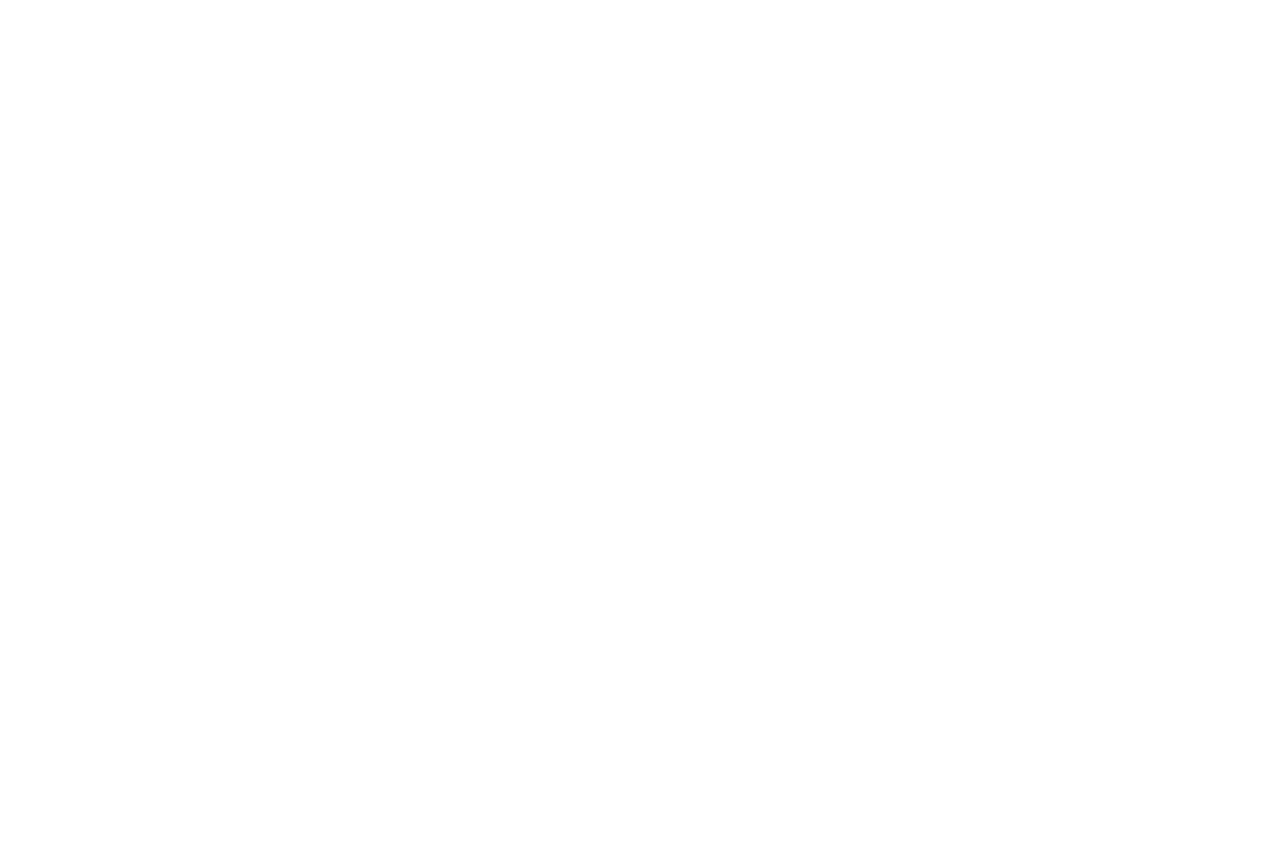
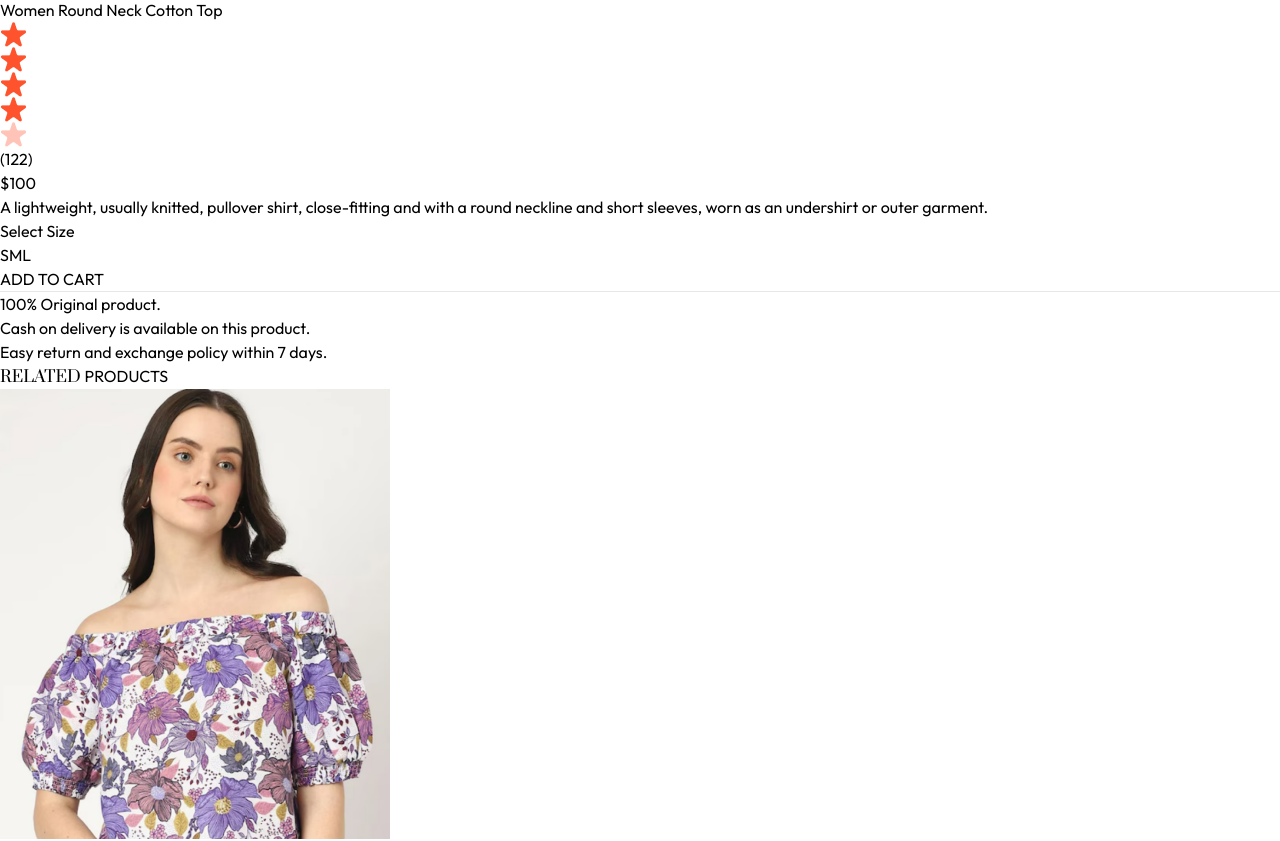
Before and after one commit to roza70/lumiere-jewels, a React (Vite) app in the folder frontend/: page /product/aaaaa in a window 1280 px wide. Shown: the part 1424-2265 px from the top of the page. Before the commit the page ends 834 px from the top, so only its background shows below. Built offline with nearby package versions, Linux system fonts and the light colour scheme.

Commit message:
collection page and product page complete

```diff
--- /dev/null
+++ b/frontend/src/components/RelatedProducts.jsx
@@ -0,0 +1,33 @@
+import React, { useContext, useEffect, useState } from 'react'
+import { ShopContext } from '../context/ShopContext'
+import Title from './Title'
+import ProductItem from './ProductItem'
+
+const RelatedProducts = ({ category, subCategory }) => {
+  const { products } = useContext(ShopContext)
+  const [related, setRelated] = useState([])
+
+  useEffect(() => {
+    if (products.length > 0) {
+      let productsCopy = products.slice()
+      productsCopy = productsCopy.filter((item) => category === item.category)
+      productsCopy = productsCopy.filter((item) => subCategory === item.subCategory)
+      setRelated(productsCopy.slice(0, 5))
+    }
+  }, [products, category, subCategory])
+
+  return (
+    <div className='my-24'>
+      <div className='py-2 text-3xl text-center'>
+        <Title text1={'RELATED'} text2={'PRODUCTS'} />
+      </div>
+      <div className='grid grid-cols-2 gap-4 sm:grid-cols-3 md:grid-cols-4 lg:grid-cols-5 gap-y-6'>
+        {related.map((item, index) => (
+          <ProductItem key={index} id={item._id} name={item.name} price={item.price} image={item.image} />
+        ))}
+      </div>
+    </div>
+  )
+}
+
+export default RelatedProducts
--- a/frontend/src/pages/Orders.jsx
+++ b/frontend/src/pages/Orders.jsx
@@ -3,7 +3,7 @@
 const Orders = () => {
   return (
     <div>
-
+      <h1>Orders Page</h1>
     </div>
   )
 }
--- a/frontend/src/pages/collection.jsx
+++ b/frontend/src/pages/collection.jsx
@@ -1,11 +1,113 @@
-import React from 'react'
+import React, { useContext, useEffect, useState } from 'react'
+import { ShopContext } from '../context/ShopContext'
+import { assets } from '../assets/assets'
+import Title from '../components/Title'
+import ProductItem from '../components/ProductItem'
 
-const collection = () => {
+const Collection = () => {
+  const { products } = useContext(ShopContext)
+  const [showFilter, setShowFilter] = useState(false)
+  const [filterProducts, setFilterProducts] = useState([])
+  const [category, setCategory] = useState([])
+  const [subCategory, setSubCategory] = useState([])
+  const [sortType, setSortType] = useState('relevant')
+
+  const toggleCategory = (e) => {
+    if (category.includes(e.target.value)) {
+      setCategory(prev => prev.filter(item => item !== e.target.value))
+    } else {
+      setCategory(prev => [...prev, e.target.value])
+    }
+  }
+
+  const toggleSubCategory = (e) => {
+    if (subCategory.includes(e.target.value)) {
+      setSubCategory(prev => prev.filter(item => item !== e.target.value))
+    } else {
+      setSubCategory(prev => [...prev, e.target.value])
+    }
+  }
+
+  const applyFilter = () => {
+    let productsCopy = products.slice()
+    if (category.length > 0) {
+      productsCopy = productsCopy.filter(item => category.includes(item.category))
+    }
+    if (subCategory.length > 0) {
+      productsCopy = productsCopy.filter(item => subCategory.includes(item.subCategory))
+    }
+    setFilterProducts(productsCopy)
+  }
+
+  const sortProduct = () => {
+    let fpCopy = filterProducts.slice()
+    switch (sortType) {
+      case 'low-high':
+        setFilterProducts(fpCopy.sort((a, b) => a.price - b.price))
+        break
+      case 'high-low':
+        setFilterProducts(fpCopy.sort((a, b) => b.price - a.price))
+        break
+      default:
+        applyFilter()
+        break
+    }
+  }
+
+  useEffect(() => { applyFilter() }, [category, subCategory, products])
+  useEffect(() => { sortProduct() }, [sortType])
+
   return (
-    <div>
+    <div className='flex flex-col gap-1 pt-10 border-t sm:flex-row sm:gap-10'>
+
+      {/* Filter sidebar */}
+      <div className='min-w-60'>
+        <p onClick={() => setShowFilter(!showFilter)} className='flex items-center gap-2 my-2 text-xl cursor-pointer'>
+          FILTERS
+          <img className={`h-3 sm:hidden ${showFilter ? 'rotate-90' : ''}`} src={assets.dropdown_icon} alt='' />
+        </p>
+
+        {/* Category filter */}
+        <div className={`border border-gray-300 pl-5 py-3 mt-6 ${showFilter ? '' : 'hidden'} sm:block`}>
+          <p className='mb-3 text-sm font-medium'>CATEGORIES</p>
+          <div className='flex flex-col gap-2 text-sm font-light text-gray-700'>
+            <label className='flex gap-2 cursor-pointer'><input className='w-3' type='checkbox' value={'Men'} onChange={toggleCategory} /> Men</label>
+            <label className='flex gap-2 cursor-pointer'><input className='w-3' type='checkbox' value={'Women'} onChange={toggleCategory} /> Women</label>
+            <label className='flex gap-2 cursor-pointer'><input className='w-3' type='checkbox' value={'Kids'} onChange={toggleCategory} /> Kids</label>
+          </div>
+        </div>
+
+        {/* SubCategory filter */}
+        <div className={`border border-gray-300 pl-5 py-3 my-5 ${showFilter ? '' : 'hidden'} sm:block`}>
+          <p className='mb-3 text-sm font-medium'>TYPE</p>
+          <div className='flex flex-col gap-2 text-sm font-light text-gray-700'>
+            <label className='flex gap-2 cursor-pointer'><input className='w-3' type='checkbox' value={'Topwear'} onChange={toggleSubCategory} /> Topwear</label>
+            <label className='flex gap-2 cursor-pointer'><input className='w-3' type='checkbox' value={'Bottomwear'} onChange={toggleSubCategory} /> Bottomwear</label>
+            <label className='flex gap-2 cursor-pointer'><input className='w-3' type='checkbox' value={'Winterwear'} onChange={toggleSubCategory} /> Winterwear</label>
+          </div>
+        </div>
+      </div>
+
+      {/* Products section */}
+      <div className='flex-1'>
+        <div className='flex justify-between mb-4 text-base sm:text-2xl'>
+          <Title text1={'ALL'} text2={'COLLECTIONS'} />
+          <select onChange={(e) => setSortType(e.target.value)} className='px-2 text-sm border-2 border-gray-300'>
+            <option value='relevant'>Sort by: Relevant</option>
+            <option value='low-high'>Sort by: Low to High</option>
+            <option value='high-low'>Sort by: High to Low</option>
+          </select>
+        </div>
+
+        <div className='grid grid-cols-2 gap-4 md:grid-cols-3 lg:grid-cols-4 gap-y-6'>
+          {filterProducts.map((item, index) => (
+            <ProductItem key={index} name={item.name} id={item._id} price={item.price} image={item.image} />
+          ))}
+        </div>
+      </div>
 
     </div>
   )
 }
 
-export default collection
+export default Collection
--- a/frontend/src/pages/product.jsx
+++ b/frontend/src/pages/product.jsx
@@ -1,11 +1,84 @@
-import React from 'react'
+import React, { useContext, useEffect, useState } from 'react'
+import { useParams } from 'react-router-dom'
+import { ShopContext } from '../context/ShopContext'
+import { assets } from '../assets/assets'
+import RelatedProducts from '../components/RelatedProducts'
 
-const product = () => {
-  return (
-    <div>
+const Product = () => {
+  const { ProductId } = useParams()
+  const { products, currency } = useContext(ShopContext)
+  const [productData, setProductData] = useState(false)
+  const [image, setImage] = useState('')
+  const [size, setSize] = useState('')
+
+  const fetchProductData = async () => {
+    products.map((item) => {
+      if (item._id === ProductId) {
+        setProductData(item)
+        setImage(item.image[0])
+        return null
+      }
+    })
+  }
+
+  useEffect(() => {
+    fetchProductData()
+  }, [ProductId, products])
+
+  return productData ? (
+    <div className='pt-10 transition-opacity duration-500 ease-in border-t-2 opacity-100'>
+      <div className='flex flex-col gap-12 sm:gap-12 sm:flex-row'>
+
+        {/* Product images */}
+        <div className='flex flex-col-reverse flex-1 gap-3 sm:flex-row'>
+          <div className='flex sm:flex-col overflow-x-auto sm:overflow-y-scroll justify-between sm:justify-normal sm:w-[18.7%] w-full'>
+            {productData.image.map((item, index) => (
+              <img onClick={() => setImage(item)} src={item} key={index} className='w-[24%] sm:w-full sm:mb-3 flex-shrink-0 cursor-pointer' alt='' />
+            ))}
+          </div>
+          <div className='w-full sm:w-[80%]'>
+            <img className='w-full h-auto' src={image} alt='' />
+          </div>
+        </div>
+
+        {/* Product details */}
+        <div className='flex-1'>
+          <h1 className='mt-2 text-2xl font-medium'>{productData.name}</h1>
+          <div className='flex items-center gap-1 mt-2'>
+            <img src={assets.star_icon} alt='' className='w-3.5' />
+            <img src={assets.star_icon} alt='' className='w-3.5' />
+            <img src={assets.star_icon} alt='' className='w-3.5' />
+            <img src={assets.star_icon} alt='' className='w-3.5' />
+            <img src={assets.star_dull_icon} alt='' className='w-3.5' />
+            <p className='pl-2'>(122)</p>
+          </div>
+          <p className='mt-5 text-3xl font-medium'>{currency}{productData.price}</p>
+          <p className='mt-5 text-gray-500 md:w-4/5'>{productData.description}</p>
+
+          <div className='flex flex-col gap-4 my-8'>
+            <p>Select Size</p>
+            <div className='flex gap-2'>
+              {productData.sizes.map((item, index) => (
+                <button onClick={() => setSize(item)} className={`border py-2 px-4 bg-gray-100 ${item === size ? 'border-orange-500' : ''}`} key={index}>{item}</button>
+              ))}
+            </div>
+          </div>
+
+          <button className='px-8 py-3 text-sm text-white bg-black active:bg-gray-700'>ADD TO CART</button>
+          <hr className='mt-8 sm:w-4/5' />
+          <div className='flex flex-col gap-1 mt-5 text-sm text-gray-500'>
+            <p>100% Original product.</p>
+            <p>Cash on delivery is available on this product.</p>
+            <p>Easy return and exchange policy within 7 days.</p>
+          </div>
+        </div>
+      </div>
+
+      {/* Related Products */}
+      <RelatedProducts category={productData.category} subCategory={productData.subCategory} />
 
     </div>
-  )
+  ) : <div className='opacity-0'></div>
 }
 
-export default product
+export default Product
```
